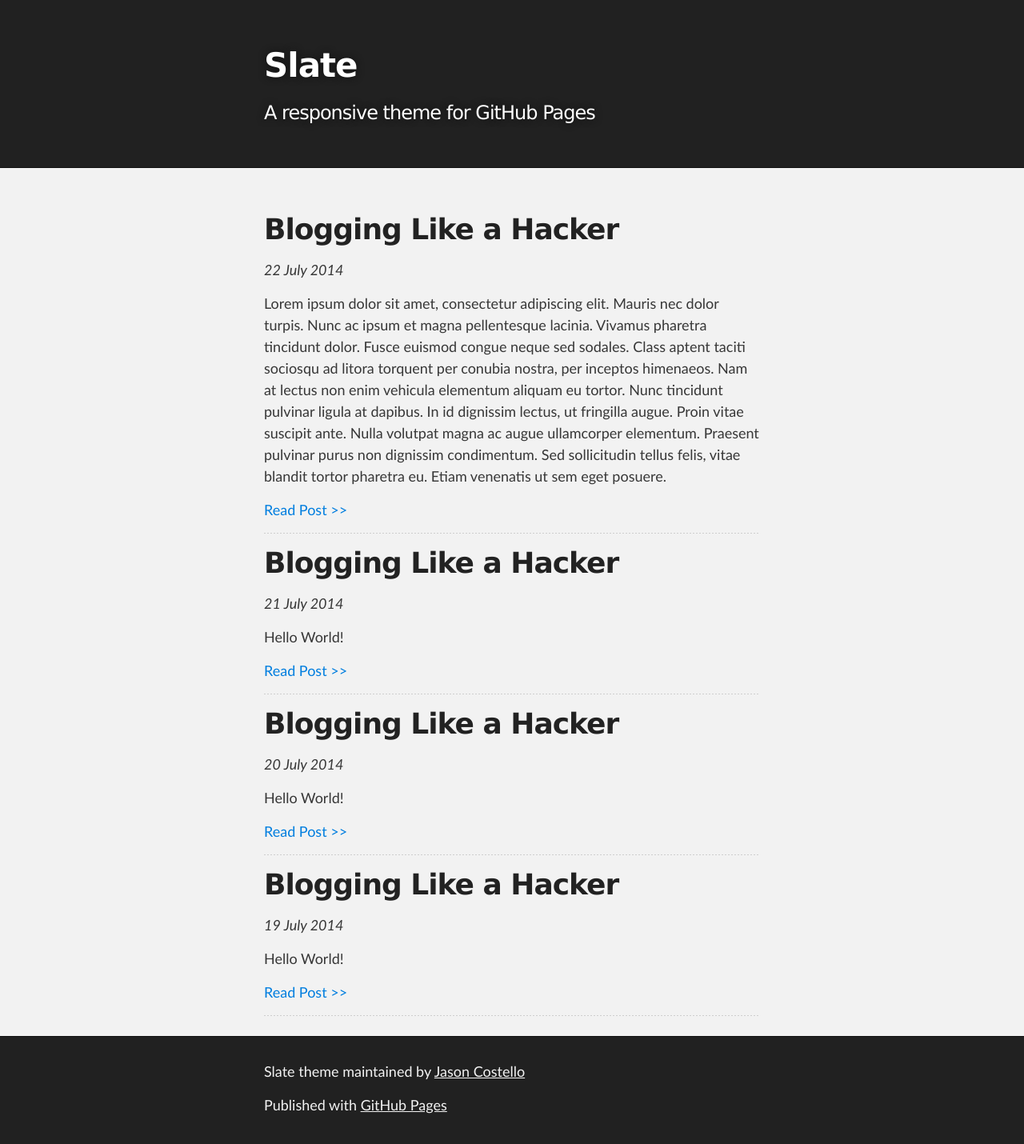
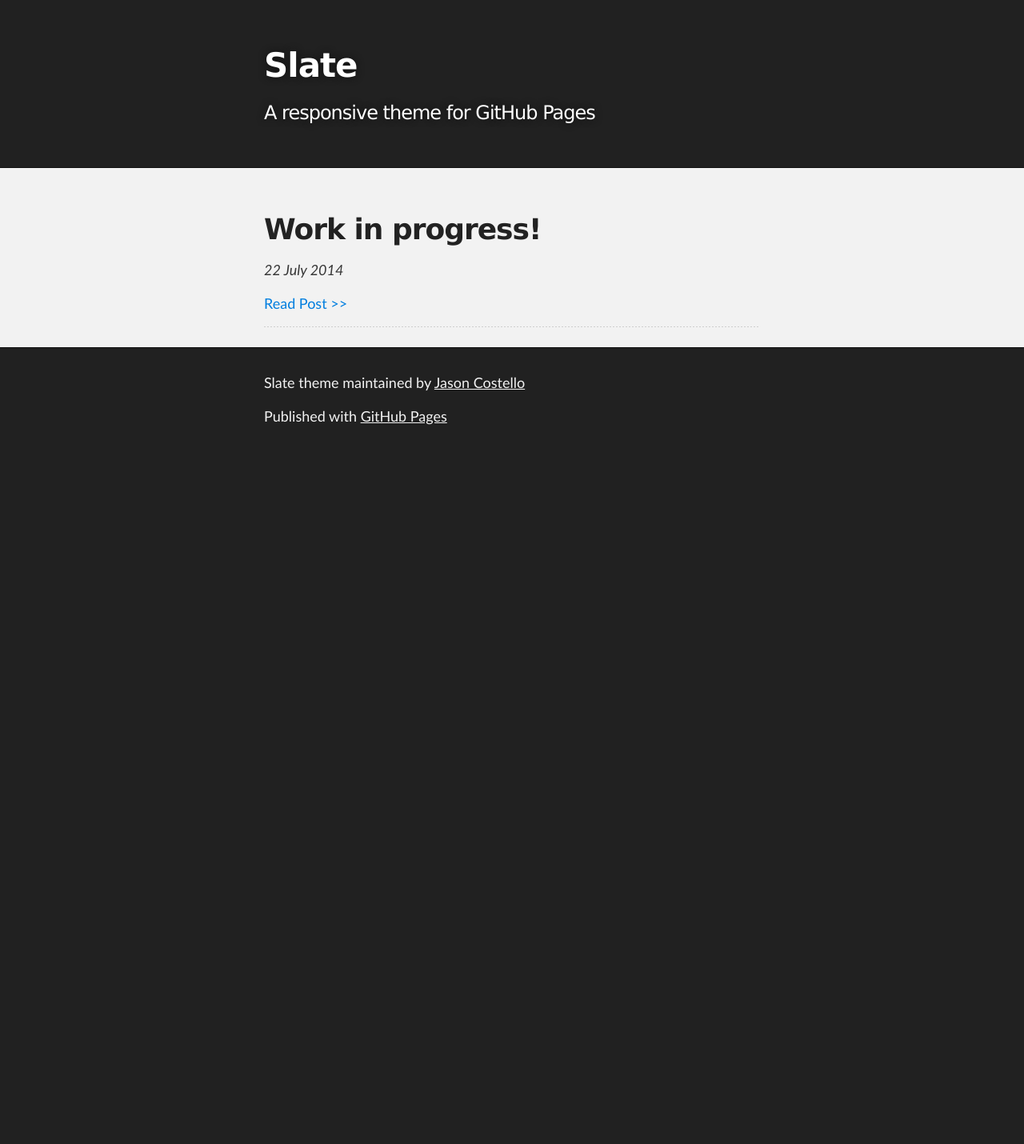
Before and after one commit to Tomcc/tomcc.github.io, a Jekyll site: the page built from index.html, in a window 1280 px wide. Shown: the whole page at 80% size. Built offline with Jekyll 4.4.1, drawn with Linux system fonts in a browser that asks for light colours; after the commit the page ends 900 px from its top, so only the background shows below that.

```diff
--- a/_posts/2014-07-19-test-stuff.md
+++ /dev/null
@@ -1,6 +0,0 @@
----
-layout: default
-title: Blogging Like a Hacker
----
-
-Hello World!
--- a/_posts/2014-07-20-test-stuff.md
+++ /dev/null
@@ -1,6 +0,0 @@
----
-layout: post
-title: Blogging Like a Hacker
----
-
-Hello World!
--- a/_posts/2014-07-21-test-stuff.md
+++ /dev/null
@@ -1,6 +0,0 @@
----
-layout: post
-title: Blogging Like a Hacker
----
-
-Hello World!
--- a/_posts/2014-07-22-test-stuff.md
+++ b/_posts/2014-07-22-test-stuff.md
@@ -1,18 +1,4 @@
 ---
 layout: post
-title: Blogging Like a Hacker
-customjs:
- - /script.js
+title: Work in progress!
 ---
-
-Lorem ipsum dolor sit amet, consectetur adipiscing elit. Mauris nec dolor turpis. Nunc ac ipsum et magna pellentesque lacinia. Vivamus pharetra tincidunt dolor. Fusce euismod congue neque sed sodales. Class aptent taciti sociosqu ad litora torquent per conubia nostra, per inceptos himenaeos. Nam at lectus non enim vehicula elementum aliquam eu tortor. Nunc tincidunt pulvinar ligula at dapibus. In id dignissim lectus, ut fringilla augue. Proin vitae suscipit ante. Nulla volutpat magna ac augue ullamcorper elementum. Praesent pulvinar purus non dignissim condimentum. Sed sollicitudin tellus felis, vitae blandit tortor pharetra eu. Etiam venenatis ut sem eget posuere.
-
-<canvas id="myCanvas" width="200" height="100"
-style="border:1px solid #000000;">
-</canvas>
-
-Proin luctus turpis a placerat facilisis. Morbi iaculis sem eget magna cursus porta. Pellentesque vitae risus pharetra, tristique nisi at, consequat est. Quisque tempor molestie quam, vitae malesuada odio mollis id. Morbi id convallis libero. Sed nisl tellus, dictum fermentum iaculis eget, euismod sit amet quam. Donec urna ligula, ultrices eu mattis sed, aliquet ac libero.
-
-Pellentesque vel nisi dictum, interdum dui eget, ultricies magna. Integer in ipsum malesuada, facilisis orci vel, rutrum purus. Morbi et tincidunt mauris. Fusce a nisi leo. Duis hendrerit pharetra sagittis. Aliquam et diam turpis. Fusce velit sem, imperdiet sodales ultricies eu, luctus vitae ipsum. Phasellus eu ornare leo.
-
-Ut suscipit nulla a tortor eleifend hendrerit. Praesent orci massa, vehicula et dui nec, condimentum aliquet purus. Proin tempus felis nisi, eget tincidunt purus molestie eu. Morbi fermentum urna lacinia neque posuere, a facilisis mauris vulputate. Proin sed dui dictum erat sodales adipiscing. Vestibulum ac tortor accumsan, sodales neque ac, mattis velit. Suspendisse fringilla nisi ut dui rhoncus aliquet. Donec et congue ante. Sed porttitor felis et scelerisque iaculis. In bibendum eros in neque lobortis auctor. Duis rhoncus egestas ipsum eget ultrices. Duis volutpat convallis lectus vel tempus. In sit amet accumsan sem. Proin sodales ut purus eu venenatis. Quisque eget felis eros. Sed iaculis elit ipsum, id porttitor felis porttitor quis.
```
Also changed, not shown: frustum_clamping.html (+8 -25 lines), 7 other files.
